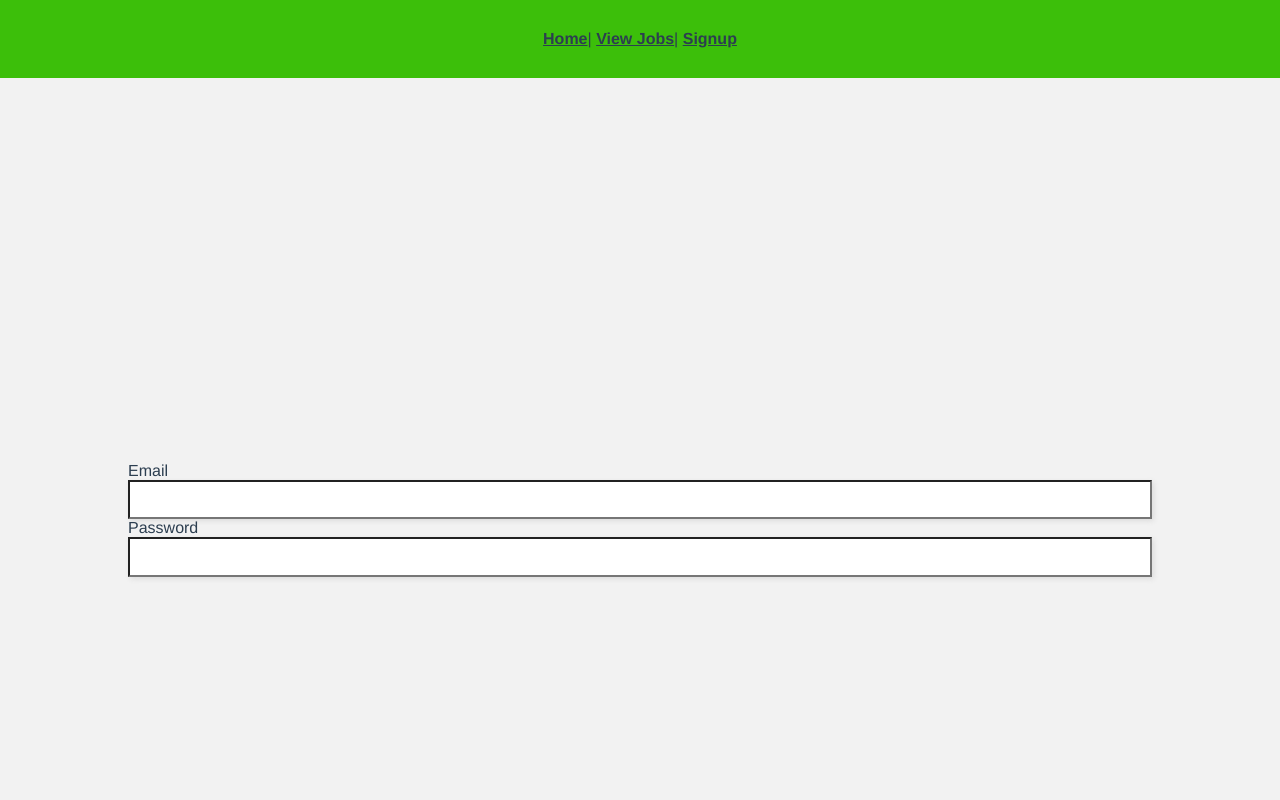
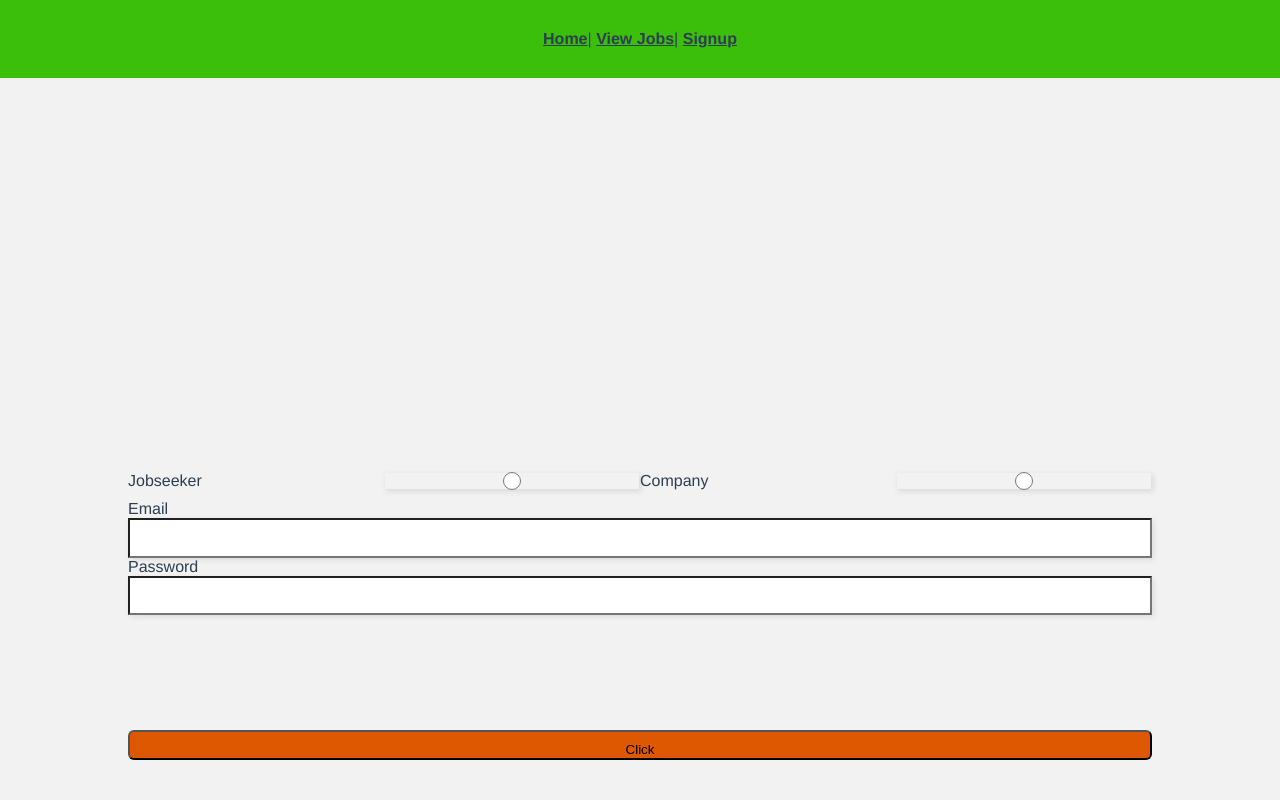
Before and after one commit to infectedByCode/job-board-client, a Vue app: page /login in a window 1280 px wide. Shown: the top 800 px of the page. Built offline with nearby package versions, Linux system fonts and the light colour scheme.

Commit message:
add http request scaffold for auth

```diff
--- a/src/views/Auth.vue
+++ b/src/views/Auth.vue
@@ -3,14 +3,14 @@
     <!-- TODO: Add keywords -->
     <form>
       <!-- TODO: extract radio set -->
-      <fieldset v-if="currentPath === '/signup'" :class="$style.accountType">
+      <fieldset :class="$style.accountType">
         <label for="jobseeker">Jobseeker</label>
-        <input id="jobseeker" type="radio" value="jobseeker" v-model="accountType" />
+        <input id="jobseeker" type="radio" value="jobseekers" v-model="accountType" />
         <label for="jobseeker">Company</label>
-        <input id="company" type="radio" value="company" v-model="accountType" />
+        <input id="company" type="radio" value="companies" v-model="accountType" />
       </fieldset>
       <TextInput
-        v-if="currentPath === '/signup' && accountType === 'jobseeker'"
+        v-if="currentPath === '/signup' && accountType === 'jobseekers'"
         v-model="forename"
         name="forename"
         size="max"
@@ -18,7 +18,7 @@
         align="left"
       />
       <TextInput
-        v-if="currentPath === '/signup' && accountType === 'jobseeker'"
+        v-if="currentPath === '/signup' && accountType === 'jobseekers'"
         v-model="surname"
         name="surname"
         size="max"
@@ -26,7 +26,7 @@
         align="left"
       />
       <TextInput
-        v-if="currentPath === '/signup' && accountType === 'company'"
+        v-if="currentPath === '/signup' && accountType === 'companies'"
         v-model="companyName"
         name="companyName"
         size="max"
@@ -34,7 +34,7 @@
         align="left"
       />
       <TextInput
-        v-if="currentPath === '/signup' && accountType === 'company'"
+        v-if="currentPath === '/signup' && accountType === 'companies'"
         v-model="companyAddress"
         name="companyAddress"
         size="max"
@@ -42,7 +42,7 @@
         align="left"
       />
       <TextInput
-        v-if="currentPath === '/signup' && accountType === 'company'"
+        v-if="currentPath === '/signup' && accountType === 'companies'"
         v-model="companyPhone"
         name="companyPhone"
         size="max"
@@ -50,7 +50,14 @@
         align="left"
       />
       <TextInput v-model="email" name="email" size="max" label="Email" align="left" />
-      <TextInput v-model="password" name="password" size="max" label="Password" align="left" />
+      <TextInput
+        v-model="password"
+        name="password"
+        size="max"
+        label="Password"
+        align="left"
+        type="password"
+      />
       <TextInput
         v-if="currentPath === '/signup'"
         v-model="confirmpw"
@@ -58,7 +65,9 @@
         size="max"
         label="Confirm password"
         align="left"
+        type="password"
       />
+      <button @click.prevent="handleSubmit">Click</button>
     </form>
     <router-link v-if="currentPath === '/signup'" to="/login">Already registered? Click here.</router-link>
     <router-link v-if="currentPath === '/login'" to="/signup">Not registered? Click here.</router-link>
@@ -66,6 +75,7 @@
 </template>
 
 <script>
+import axios from "axios";
 import TextInput from "../components/TextInput";
 
 export default {
@@ -90,6 +100,32 @@ export default {
     currentPath() {
       return this.$route.path;
     }
+  },
+  methods: {
+    handleSubmit() {
+      const userId = "6778f925-d847-498a-89d6-1702fb3abbf7";
+      const route =
+        this.currentPath === `/login` ? "auth/login" : this.accountType;
+      const data = {
+        password: this.password,
+        jobseekerForename: this.forename,
+        jobseekerSurname: this.surname,
+        companyName: this.companyName,
+        companyAddress: this.companyAddress,
+        companyPhone: this.companyPhone,
+        role: this.accountType === "jobseekers" ? "jobseeker" : "company"
+      };
+      data[
+        this.accountType === "jobseekers" ? "jobseekerEmail" : "companyEmail"
+      ] = this.email;
+      axios
+        .post(`http://localhost:3000/${route}`, { ...data })
+        .then(response => {
+          if (response.status === 200 && response.data) {
+          }
+        })
+        .catch(err => console.log(err));
+    }
   }
 };
 </script>
```
